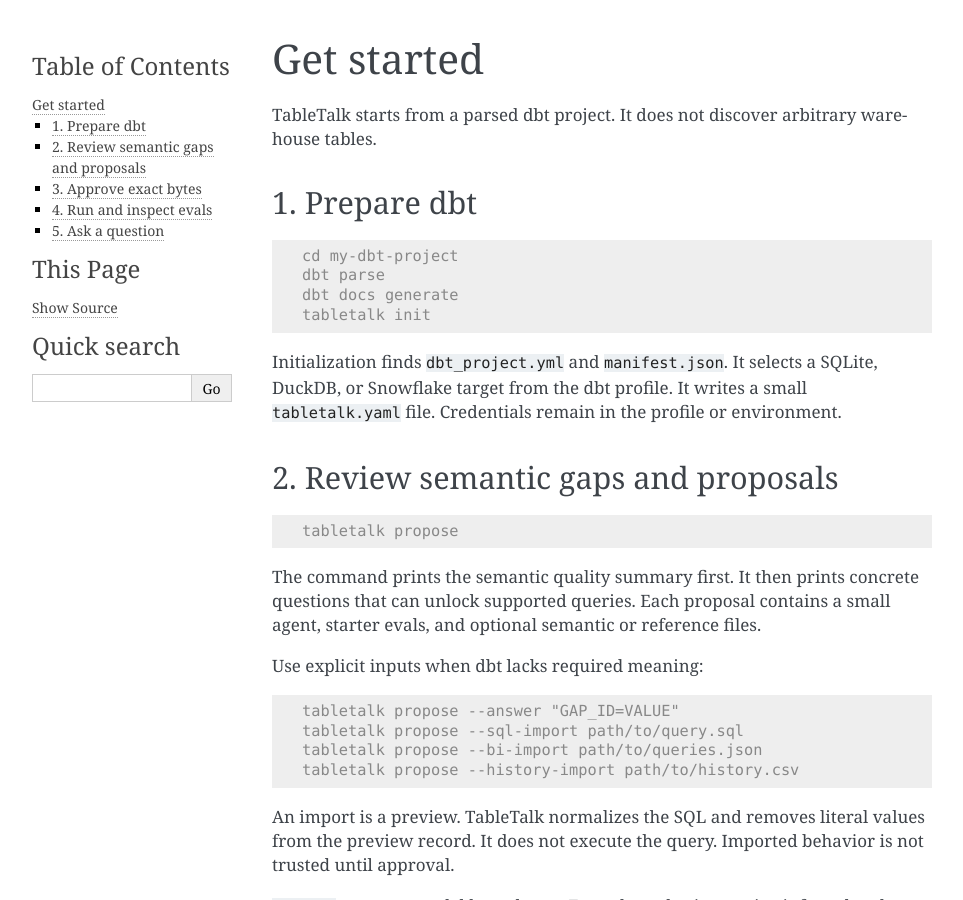
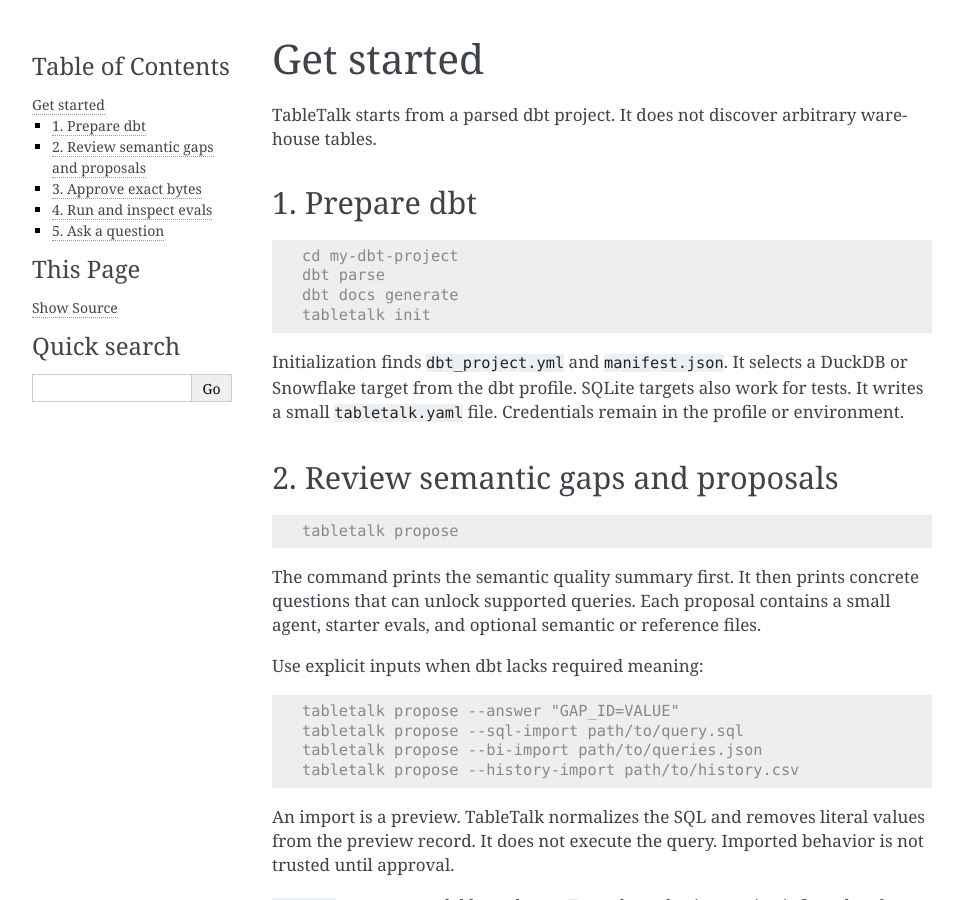
Before and after one commit to wtbates99/tabletalk, a Sphinx documentation site: the page built from docs/getting-started.md, in a window 1280 px wide and 900 px high. Shown: the whole window, without its empty margins (148-1111 px from the left). Built offline with Sphinx 7.4.7, drawn with Linux system fonts in a browser that asks for light colours.

Commit message:
ci: test 3.11-3.13, enforce format and strict mypy; modernize pre-commit
- CI matrix 3.11/3.12/3.13. Static checks run ruff check ., ruff format
  --check ., and mypy (strict from pyproject).
- pre-commit runs the locked ruff/mypy through uv, drops dependencies for
  deleted integrations, and no longer pretty-formats committed dbt artifacts
  or replay fixtures.
- Rename the click eval group function so it no longer shadows the eval builtin.
- Docs: Python 3.11+; DuckDB and Snowflake are the supported warehouses.

````diff
--- a/docs/getting-started.md
+++ b/docs/getting-started.md
@@ -12,8 +12,8 @@ dbt docs generate
 tabletalk init
 ```
 
-Initialization finds `dbt_project.yml` and `manifest.json`. It selects a SQLite,
-DuckDB, or Snowflake target from the dbt profile. It writes a small
+Initialization finds `dbt_project.yml` and `manifest.json`. It selects a DuckDB
+or Snowflake target from the dbt profile. SQLite targets also work for tests. It writes a small
 `tabletalk.yaml` file. Credentials remain in the profile or environment.
 
 ## 2. Review semantic gaps and proposals
````
Also changed, not shown: README.md (+6 -5 lines), docs/contributing.md (+1 -1 lines), .pre-commit-config.yaml, 2 other files.
